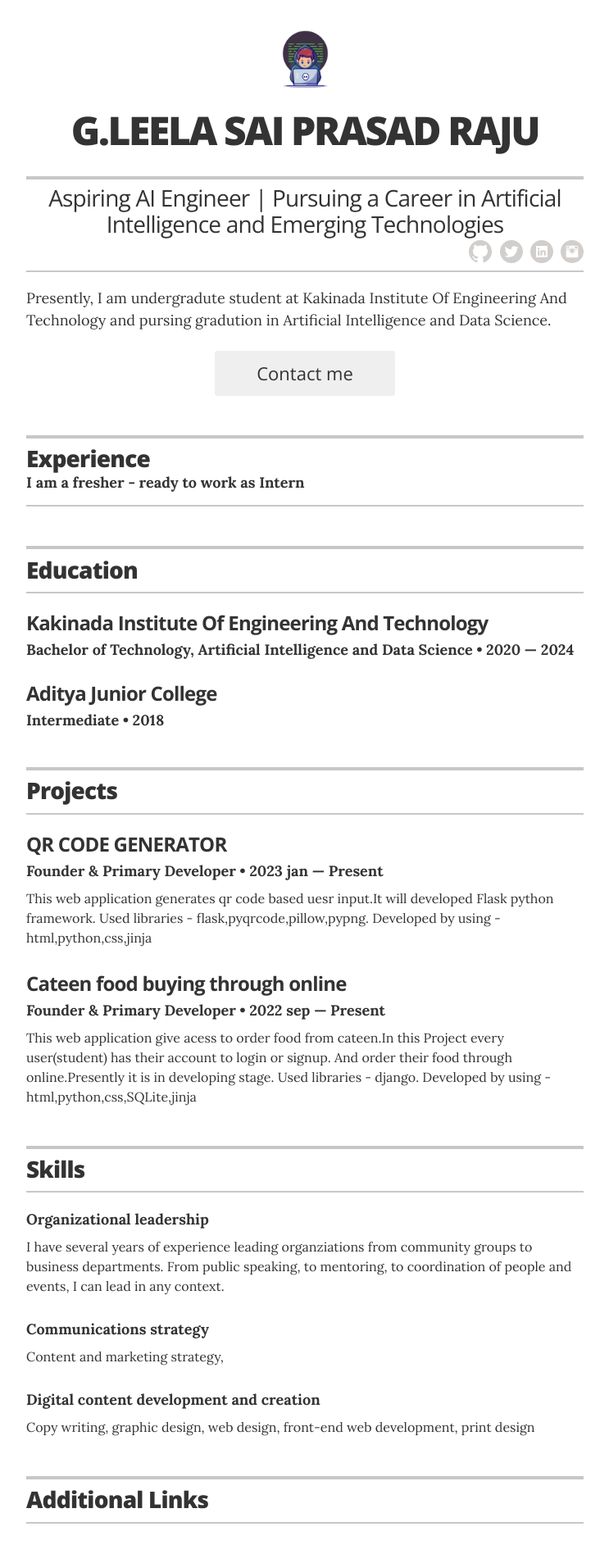
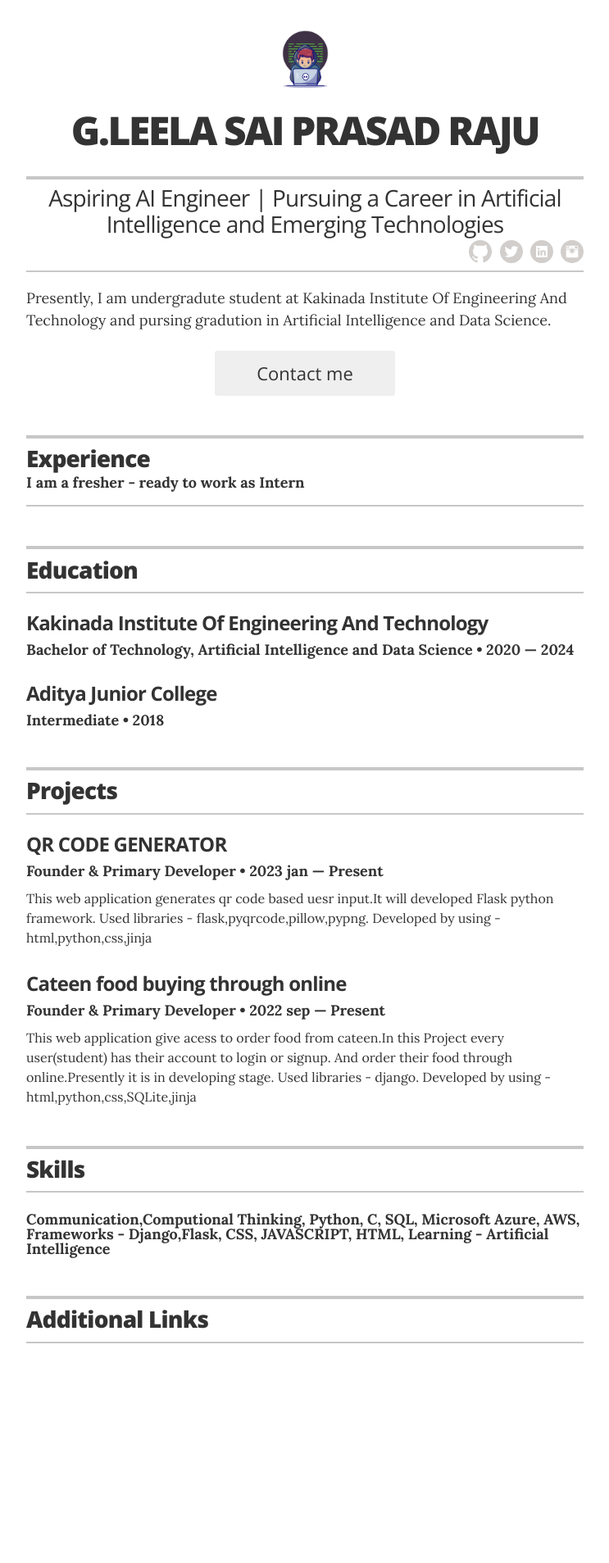
Before and after one commit to iamprasadraju/resume, a Jekyll site: the page built from index.html, in a window 1280 px wide. Shown: the whole page at 82% size, without its empty margins (268-1011 px from the left). Built offline with Jekyll 4.4.1, drawn with Linux system fonts in a browser that asks for light colours; after the commit the page ends 1687 px from its top, so only the background shows below that.

Commit message:
Update skills.yml

```diff
--- a/_data/skills.yml
+++ b/_data/skills.yml
@@ -1,12 +1,12 @@
 # Skills
 # Organizational leadership
-- skill: Organizational leadership
-  description: I have several years of experience leading organziations from community groups to business departments. From public speaking, to mentoring, to coordination of people and events, I can lead in any context.
+- skill: Communication,Computional Thinking, Python, C, SQL, Microsoft Azure, AWS, Frameworks - Django,Flask, CSS, JAVASCRIPT, HTML, Learning - Artificial Intelligence
+  #description: I have several years of experience leading organziations from community groups to business departments. From public speaking, to mentoring, to coordination of people and events, I can lead in any context.
 
 # Communications strategy
-- skill: Communications strategy
-  description: Content and marketing strategy,
+#- skill: Communications strategy
+  #description: Content and marketing strategy,
 
 # Digital content development and creation
-- skill: Digital content development and creation
-  description: Copy writing, graphic design, web design, front-end web development, print design
+#- skill: Digital content development and creation
+  #description: Copy writing, graphic design, web design, front-end web development, print design
```
